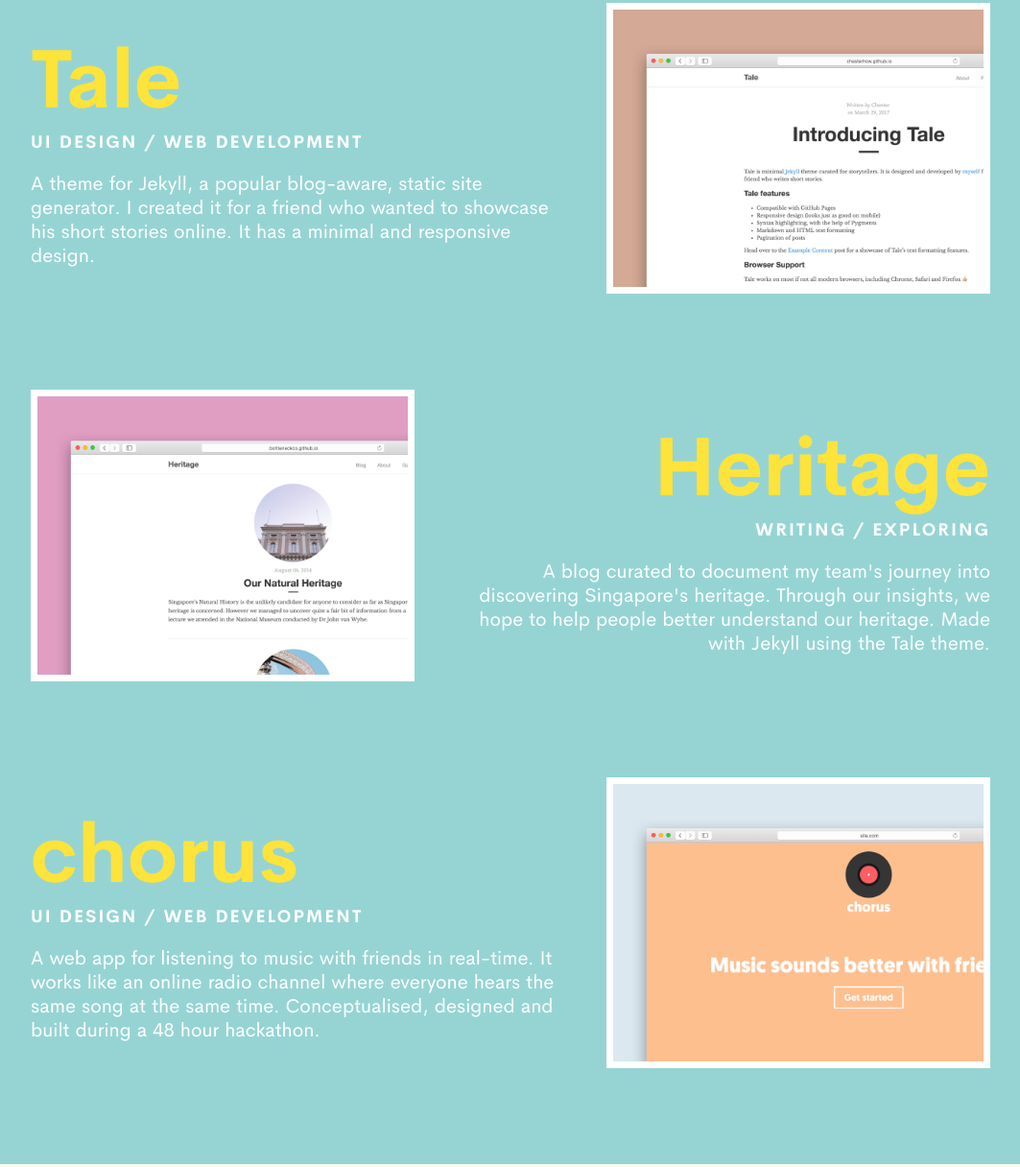
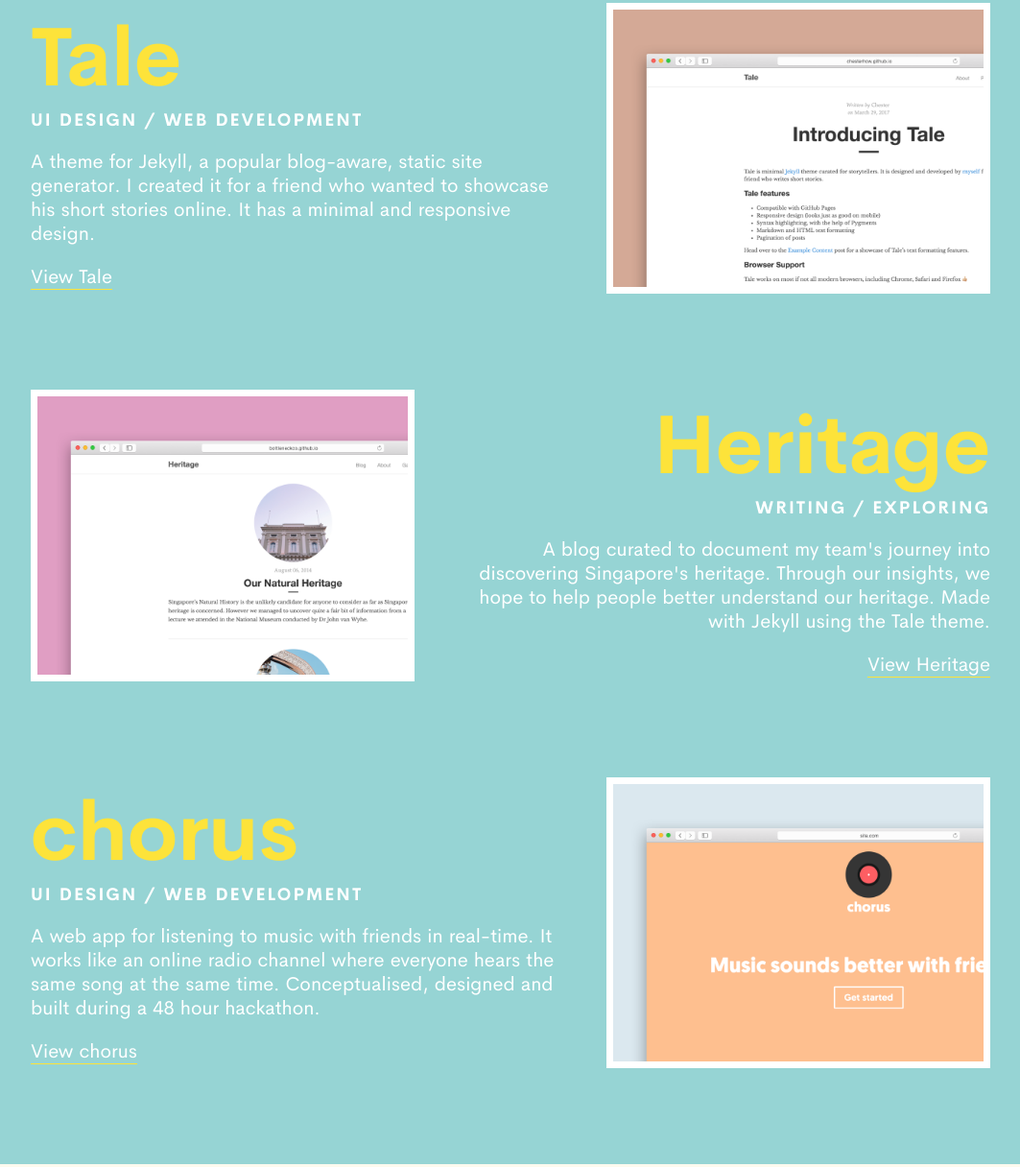
Before and after one commit to chesterhow/portfolio, a website built with Parcel: page index.html in a window 1280 px wide. Shown: the part 1000-2216 px from the top of the page at 96% size, without its empty margins (108-1171 px from the left). Built offline with nearby package versions, Linux system fonts and the light colour scheme.

Commit message:
Add links to projects

```diff
--- a/index.html
+++ b/index.html
@@ -47,6 +47,7 @@
           <h1 class="projects--title">Tale</h1>
           <p class="projects--category">UI DESIGN / WEB DEVELOPMENT</p>
           <p class="projects--description">A theme for Jekyll, a popular blog-aware, static site generator. I created it for a friend who wanted to showcase his short stories online. It has a minimal and responsive design.</p>
+          <a href="https://chesterhow.github.io/tale/" class="projects--link" target="_blank">View Tale</a>
         </div>
       </div>
 
@@ -56,6 +57,7 @@
           <h1 class="projects--title">Heritage</h1>
           <p class="projects--category">WRITING / EXPLORING</p>
           <p class="projects--description">A blog curated to document my team's journey into discovering Singapore's heritage. Through our insights, we hope to help people better understand our heritage. Made with Jekyll using the Tale theme.</p>
+          <a href="https://bottleneckco.github.io/heritage-sg/" class="projects--link" target="_blank">View Heritage</a>
         </div>
       </div>
 
@@ -65,6 +67,7 @@
           <h1 class="projects--title">chorus</h1>
           <p class="projects--category">UI DESIGN / WEB DEVELOPMENT</p>
           <p class="projects--description">A web app for listening to music with friends in real-time. It works like an online radio channel where everyone hears the same song at the same time. Conceptualised, designed and built during a 48 hour hackathon.</p>
+          <a href="https://chorus-rr.herokuapp.com/" class="projects--link" target="_blank">View chorus</a>
         </div>
       </div>
     </div>
--- a/stylesheets/_projects.scss
+++ b/stylesheets/_projects.scss
@@ -79,6 +79,18 @@
     margin: 0;
   }
 
+  &--link {
+    display: inline-block;
+    margin-top: 1rem;
+    border-bottom: 1.5px solid $summer-primary;
+    color: $summer-secondary;
+    text-decoration: none;
+
+    &:hover {
+      color: $summer-primary;
+    }
+  }
+
   img {
     grid-area: image;
     width: 100%;
```
